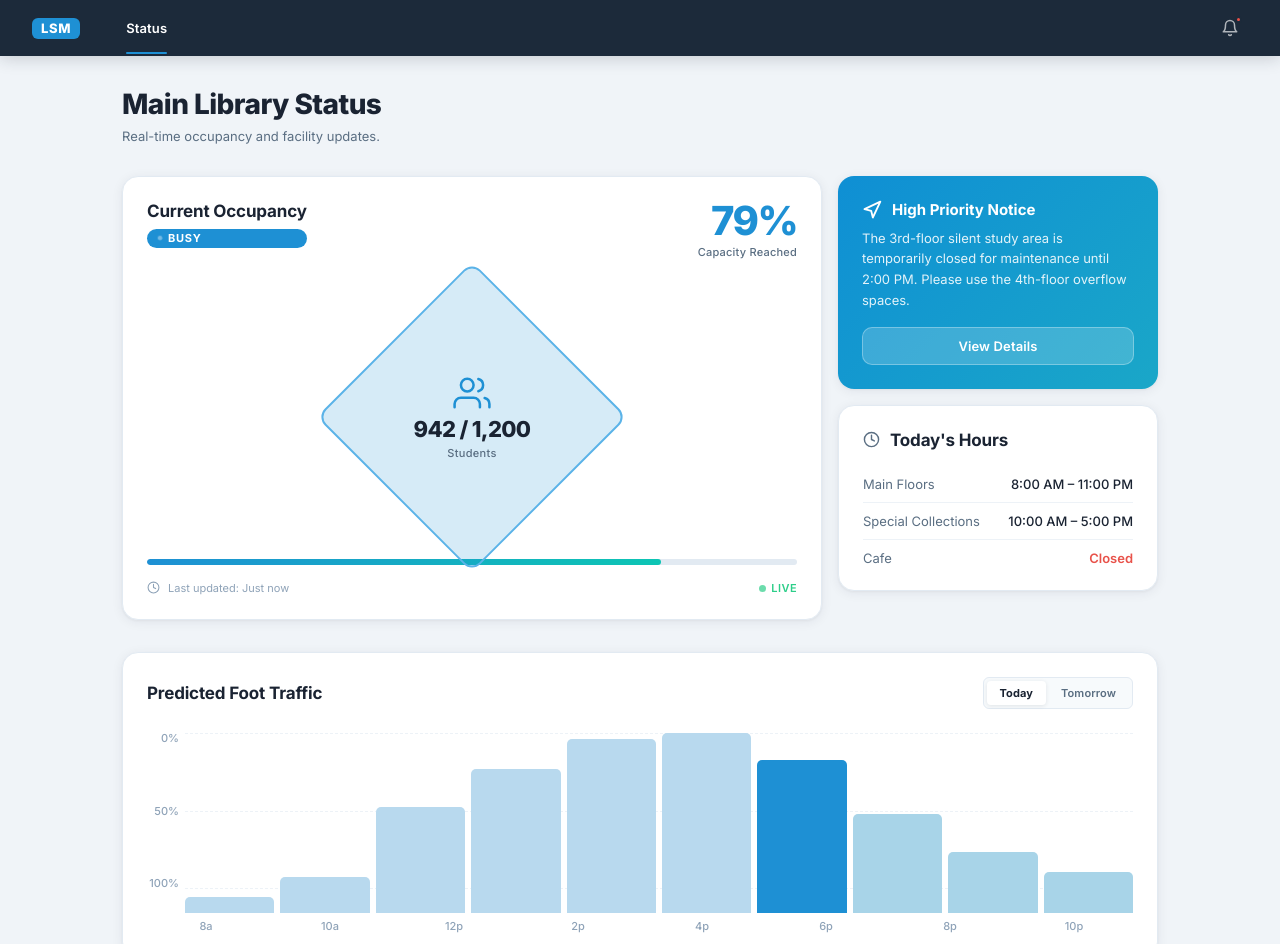
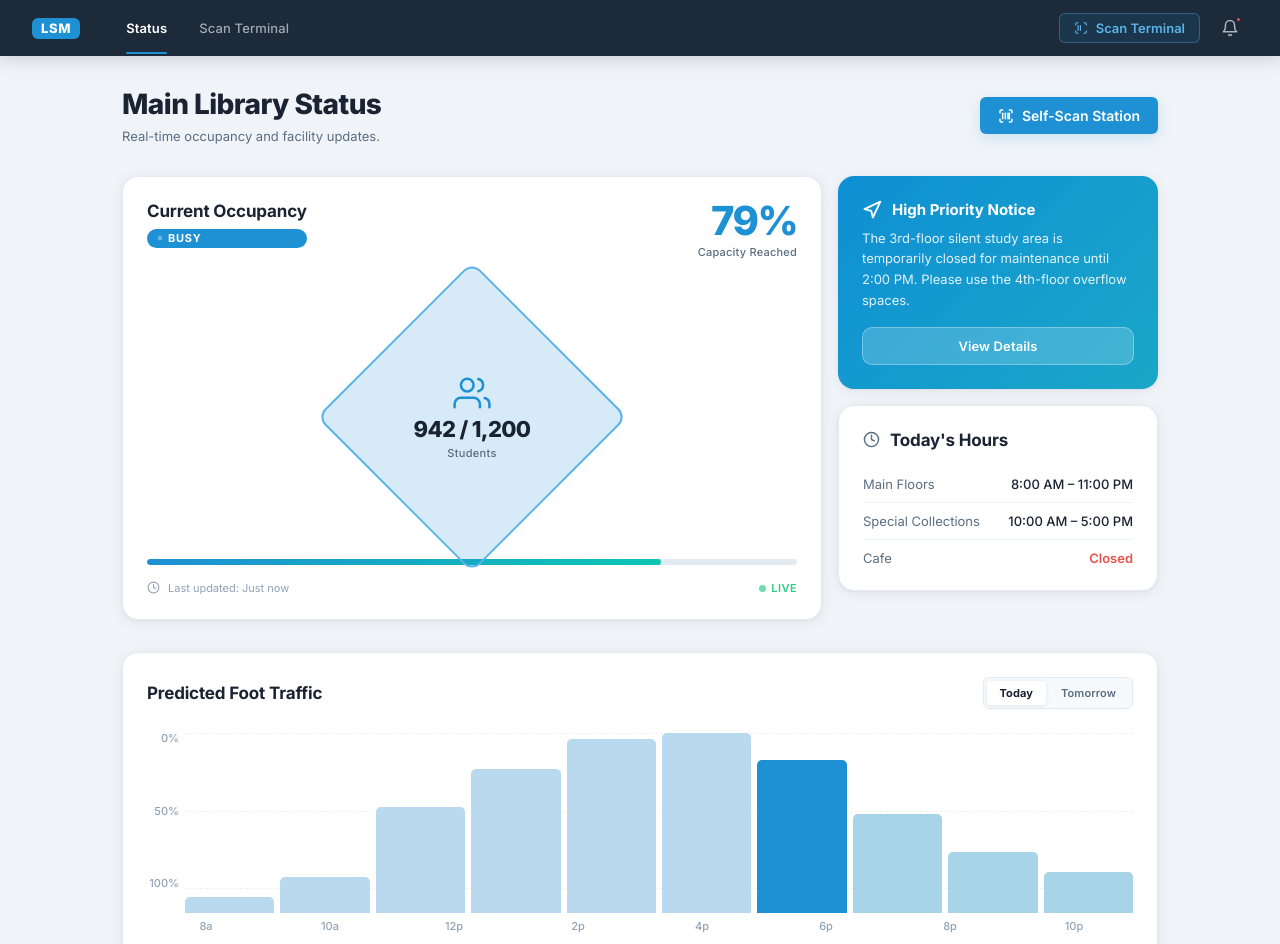
Before and after one commit to HarrisonDebz/Library-S-M, a website built with Vite: page ui/index.html in a window 1280 px wide. Shown: the top 944 px of the page. Built offline with nearby package versions, Linux system fonts and the light colour scheme.

Commit message:
Add Scan Terminal nav links and Self-Scan CTA
Expose the scan terminal page from the main UI by adding a 'Scan Terminal' nav tab and a Scan button in the nav actions (with SVG icon). Also add a prominent 'Self-Scan Station' call-to-action in the page header (styled and aligned) linking to scan.html. These changes improve discoverability and quick access to the self-scan functionality.

```diff
--- a/ui/index.html
+++ b/ui/index.html
@@ -17,9 +17,18 @@
 
     <div class="nav__tabs" role="tablist">
       <a href="index.html" class="nav__tab nav__tab--active" id="nav-tab-status" role="tab" aria-selected="true">Status</a>
+      <a href="scan.html" class="nav__tab" id="nav-tab-scan">Scan Terminal</a>
     </div>
 
     <div class="nav__actions">
+      <a href="scan.html" class="nav__admin-btn" style="margin-right: 4px;">
+        <svg width="14" height="14" viewBox="0 0 24 24" fill="none" stroke="currentColor" stroke-width="2" stroke-linecap="round" stroke-linejoin="round" aria-hidden="true">
+          <path d="M3 7V5a2 2 0 0 1 2-2h2"/><path d="M17 3h2a2 2 0 0 1 2 2v2"/>
+          <path d="M21 17v2a2 2 0 0 1-2 2h-2"/><path d="M7 21H5a2 2 0 0 1-2-2v-2"/>
+          <line x1="7" y1="8" x2="7" y2="16"/><line x1="11" y1="8" x2="11" y2="16"/>
+        </svg>
+        Scan Terminal
+      </a>
       <button class="nav__icon-btn" id="nav-btn-notifications" aria-label="Notifications" title="Notifications">
         <!-- bell icon -->
         <svg width="18" height="18" viewBox="0 0 24 24" fill="none" stroke="currentColor" stroke-width="2" stroke-linecap="round" stroke-linejoin="round" aria-hidden="true">
@@ -36,9 +45,20 @@
   <main class="page" id="main-content">
 
     <!-- Page header -->
-    <header class="page__header">
-      <h1 class="page__title">Main Library Status</h1>
-      <p class="page__subtitle">Real-time occupancy and facility updates.</p>
+    <header class="page__header" style="display:flex; align-items:center; justify-content:space-between; flex-wrap:wrap; gap:16px;">
+      <div>
+        <h1 class="page__title">Main Library Status</h1>
+        <p class="page__subtitle">Real-time occupancy and facility updates.</p>
+      </div>
+      <a href="scan.html" class="nav__admin-btn" style="padding: 10px 18px; font-size: 14px; background: var(--color-primary); color: #ffffff; border: none; box-shadow: 0 4px 14px var(--color-primary-glow);">
+        <svg width="16" height="16" viewBox="0 0 24 24" fill="none" stroke="currentColor" stroke-width="2.2" stroke-linecap="round" stroke-linejoin="round" aria-hidden="true">
+          <path d="M3 7V5a2 2 0 0 1 2-2h2"/><path d="M17 3h2a2 2 0 0 1 2 2v2"/>
+          <path d="M21 17v2a2 2 0 0 1-2 2h-2"/><path d="M7 21H5a2 2 0 0 1-2-2v-2"/>
+          <line x1="7" y1="8" x2="7" y2="16"/><line x1="11" y1="8" x2="11" y2="16"/>
+          <line x1="15" y1="8" x2="15" y2="16"/><line x1="17" y1="8" x2="17" y2="16"/>
+        </svg>
+        Self-Scan Station
+      </a>
     </header>
 
     <!-- Top grid: occupancy + sidebar -->
```
